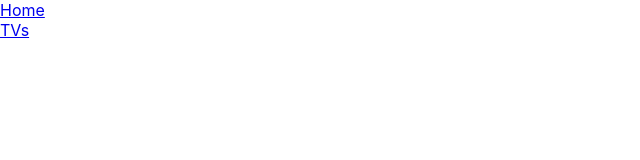
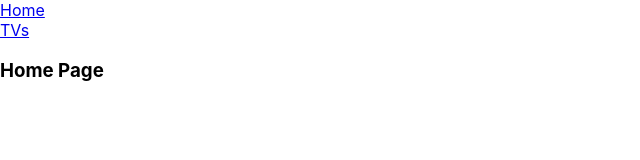
Before and after one commit to stellaqx/react-basic, a React (Create React App) app: page / in a window 1280 px wide. Shown: the top 160 px of the page, without its empty margins (0-640 px from the left). Built offline with nearby package versions, Linux system fonts and the light colour scheme.

Commit message:
React router v4.0.

```diff
--- a/src/index.js
+++ b/src/index.js
@@ -3,7 +3,7 @@ import ReactDOM from 'react-dom';
 // react router can grab the param from url, and specify which component to respond
 // import {Router, Route, Link} from 'react-router';
 // import {Link} from 'react-router-dom';
-import {BrowserRouter as Router, Route, Link, Switch} from 'react-router-dom';
+import {BrowserRouter as Router, Route, Link, Switch, IndexRoute} from 'react-router-dom';
 import './index.css';
 //import App from './App';
 import CommentBox from './comment/CommentBox';
@@ -53,6 +53,13 @@ class Show extends React.Component {
   }
 }
 
+class Home extends React.Component {
+  render() {
+    return (<div><h3>Home Page</h3></div>
+  );
+  }
+}
+
 /* Comment Box ReactDom
 ReactDOM.render(
   <React.StrictMode>
@@ -67,9 +74,10 @@ ReactDOM.render(
   <Router>
     <Switch>
       <Route path="/tv/show/:id" component={Show} />
-      <Route exact path="/tv" component={TV} />
-      <Route exact path="/" component={App}/>
+      <Route path="/tv" component={TV} />
+      <Route path="/" component={App}/>
     </Switch>
+    <Route exact path="/" component={Home}/>
   </Router>
   ), document.getElementById('root')
 );
```
